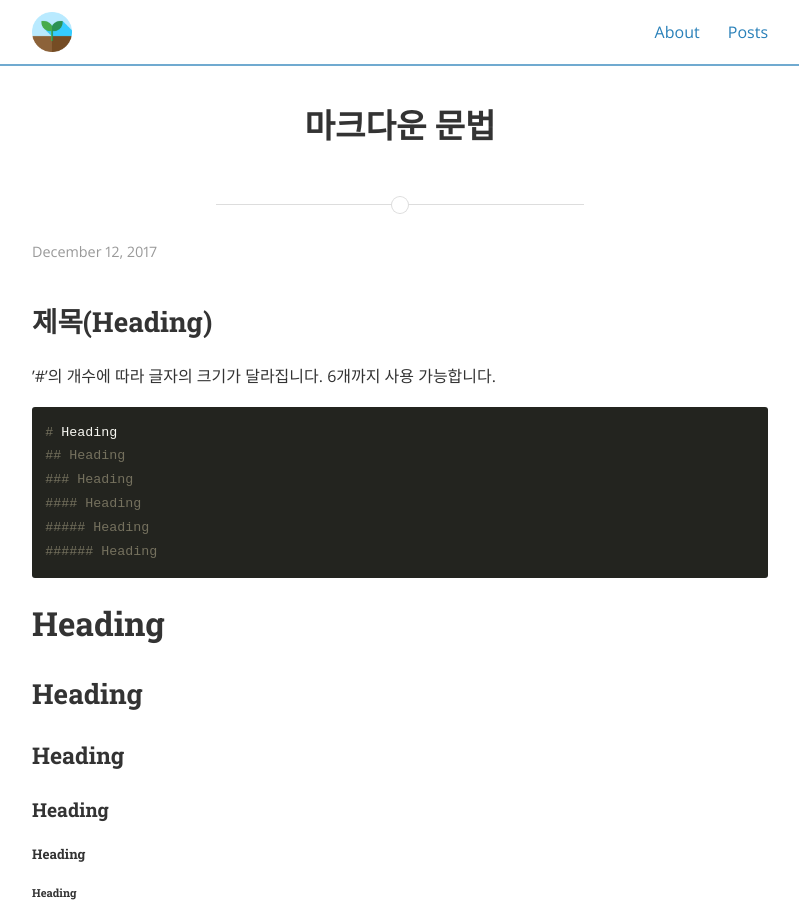
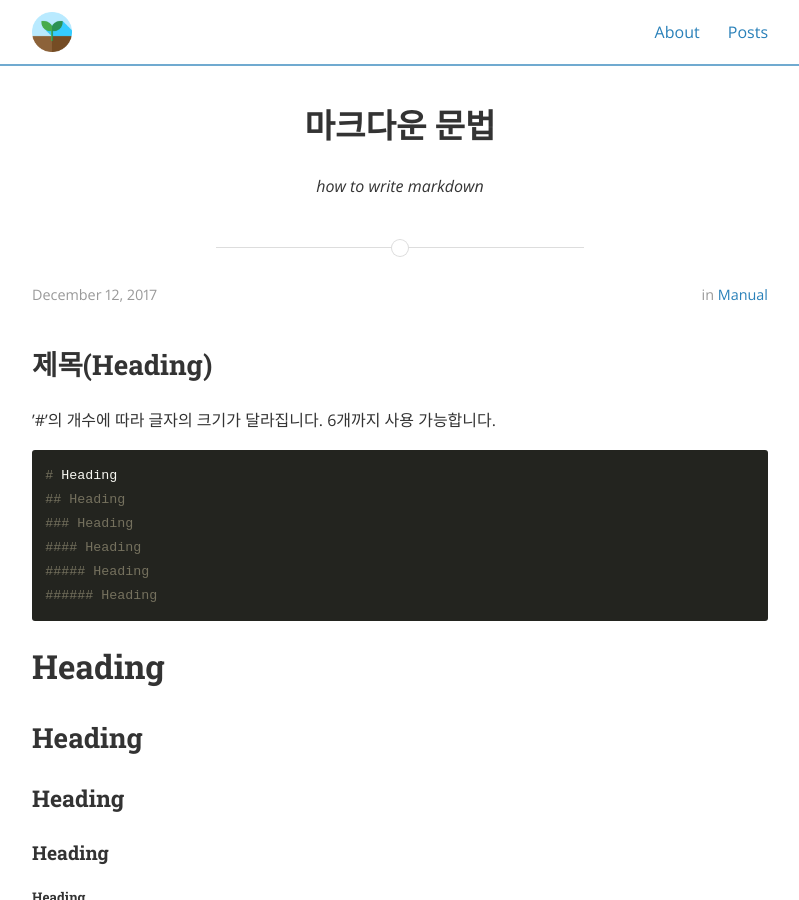
Before and after one commit to ryoochangwan/ryoochangwan.github.io, a Jekyll site: the page built from _posts/2017-12-12-markdown.md, in a window 1280 px wide and 900 px high. Shown: the whole window, without its empty margins (240-1039 px from the left). Built offline with Jekyll 4.4.1, drawn with Linux system fonts in a browser that asks for light colours; nearby versions of some CDN libraries; comment, search, counter and statistics services are not loaded.

Commit message:
Update 2017-12-12-markdown.md

```diff
--- a/_posts/2017-12-12-markdown.md
+++ b/_posts/2017-12-12-markdown.md
@@ -1,6 +1,10 @@
 ---
 layout: post
 title: 마크다운 문법
+subtitle: how to write markdown
+date: 2017-12-12 10:58:12
+categories: manual
+tags: manual
 ---
 
 ## 제목(Heading)
```
